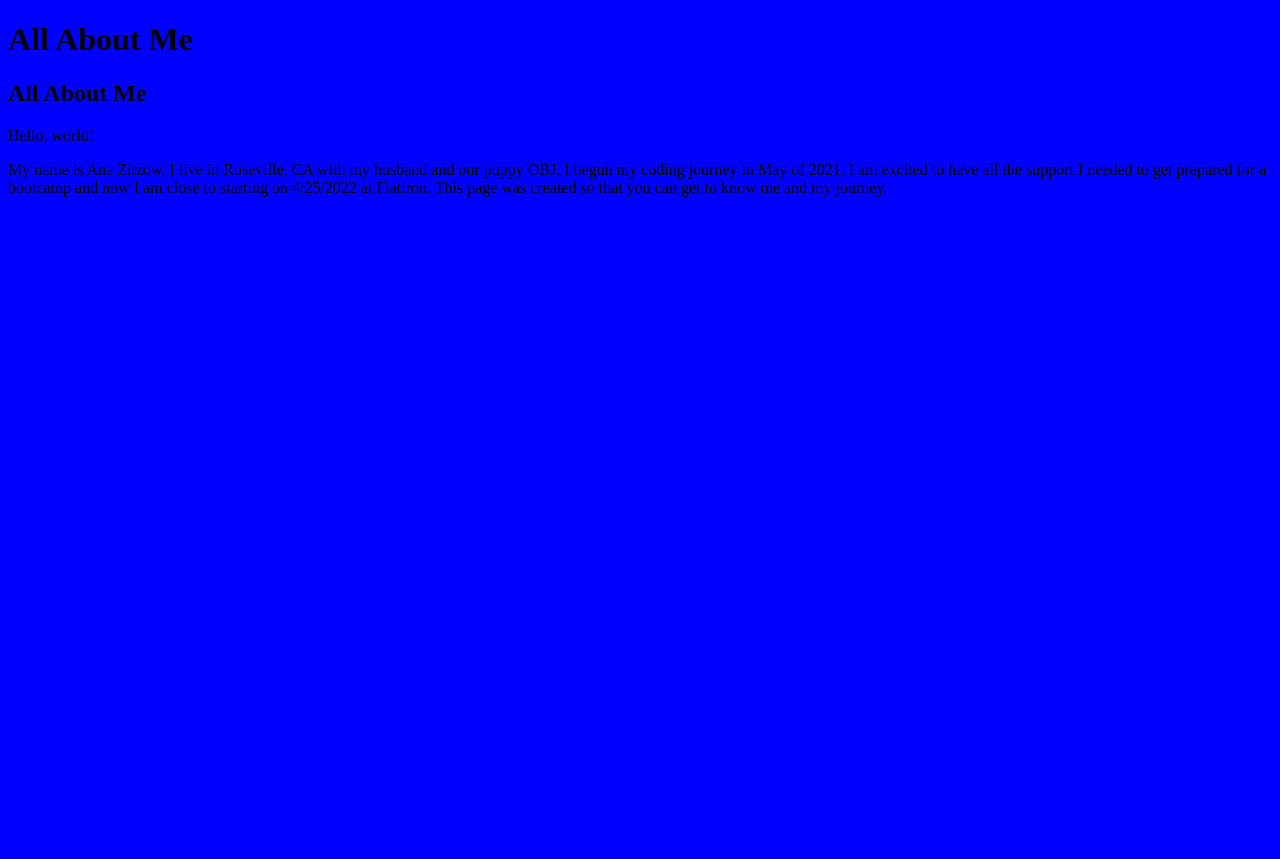
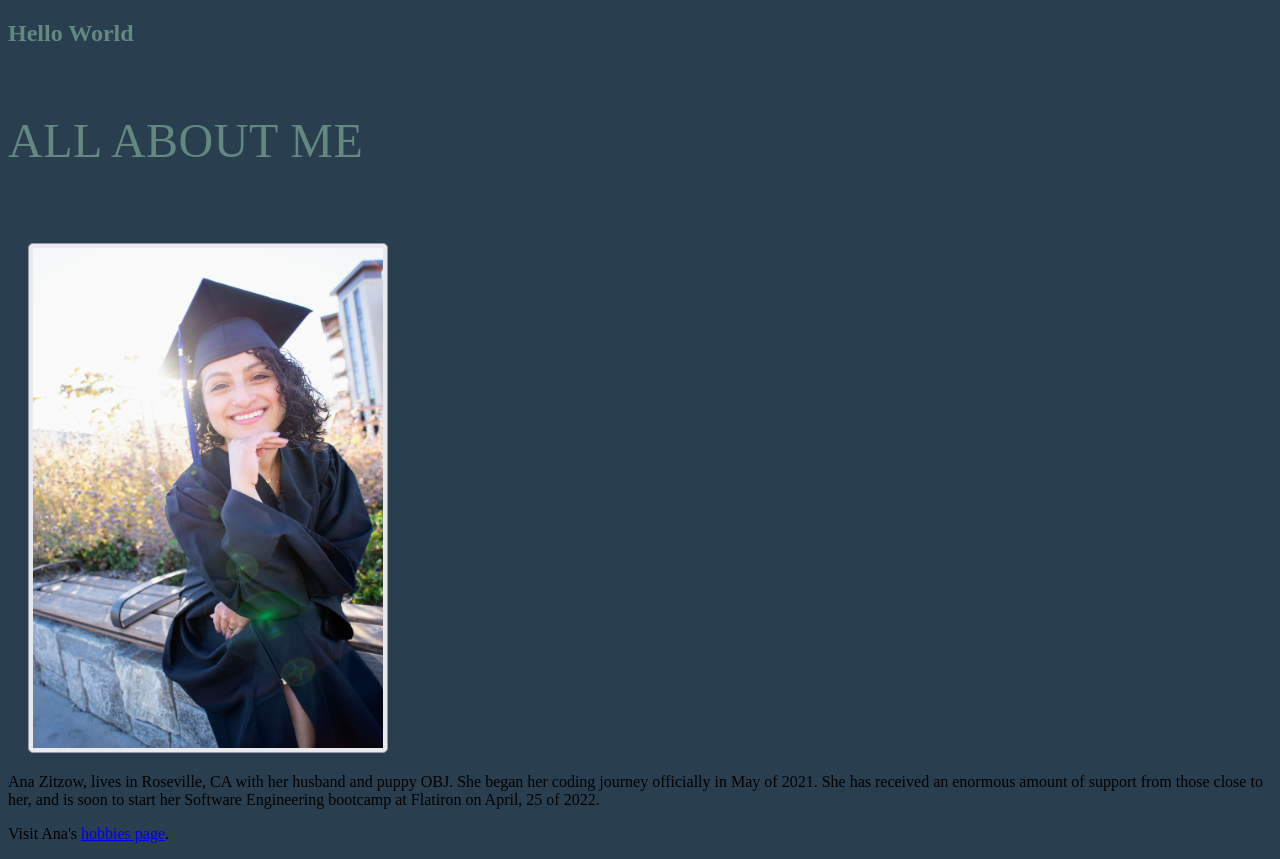
Before and after one commit to azitzow/my-personal-website, a plain HTML site: page index.html in a window 1280 px wide. Before the commit the page ends 800 px from the top, so only its background shows below. Drawn offline with Linux system fonts and the light colour scheme.

Commit message:
Bio started, hobbies pg created and images added

```diff
--- a/index.html
+++ b/index.html
@@ -1,13 +1,21 @@
 <!DOCTYPE html>
 <html lang="en">
   <head>
+    <meta charset="UTF-8"/>
+    <meta name="viewport" content="width=device-width,intial-scale=1.0">
+    <meta http-equiv="X-UA-Compatible" content="ie=edge">
     <link rel="stylesheet" href="style.css"/>
+    <link rel="hobbies-page" href="./hobbies.html"/>
     <title>Welcome to My Website</title>
   </head>
   <body>
+    <script src='script.js'></script>
     <h1>All About Me</h1>
-    <script src='script.js'></script>
-    <p>Hello, world!</p>
-    <p>My name is Ana Zitzow, I live in Roseville, CA with my husband and our puppy OBJ. I begun my coding journey in May of 2021. I am excited to have all the support I needed to get prepared for a bootcamp and now I am close to starting on 4/25/2022 at Flatiron. This page was created so that you can get to know me and my journey.</p>
+    <img class="home-page" src="./images/az_grad.jpg" alt="ana's graduation photo"/>
+    <p>Ana Zitzow, lives in Roseville, CA with her husband and puppy OBJ. She began her coding journey officially in May of 2021. She has received an enormous amount of support from those close to her, and is soon to start her Software Engineering bootcamp at Flatiron on April, 25 of 2022.</p>
+    <p>
+
+    </p>
+    <p>Visit Ana's <a href="hobbies.html">hobbies page</a>.</p>
   </body>
 </html>
--- a/script.js
+++ b/script.js
@@ -1,4 +1,4 @@
 const h2 = document.createElement('h2');
-h2.textContent = 'All About Me';
+h2.textContent = 'Hello World';
 
 document.querySelector('body').appendChild(h2);
--- a/style.css
+++ b/style.css
@@ -1,3 +1,29 @@
 body {
-  background: blue;
+  background-color: #293f50;
 }
+
+h1, h2, h3, h4, title {
+  color: #648880;
+}
+
+h1 {
+  float: center;
+  font-size: 48px;
+  font-weight: 100;
+  letter-spacing: .5px;
+  line-height: 44px;
+  padding: 40px 0 40px 0;
+  text-transform: uppercase;
+  display: block;
+}
+
+img.home-page {
+  height: 500px;
+  width: 350px;
+  background: #eaeaed;
+  border: 1px solid #9799a7;
+  border-radius: 5px;
+  margin: 8px 0 0 20px;
+  padding: 4px;
+  max-width: 100%
+}
```
Also changed, not shown: hobbies.html (added, +28 -0 lines), images/Owl.jpg (added), images/az_grad.jpg (added), 1 other file.
